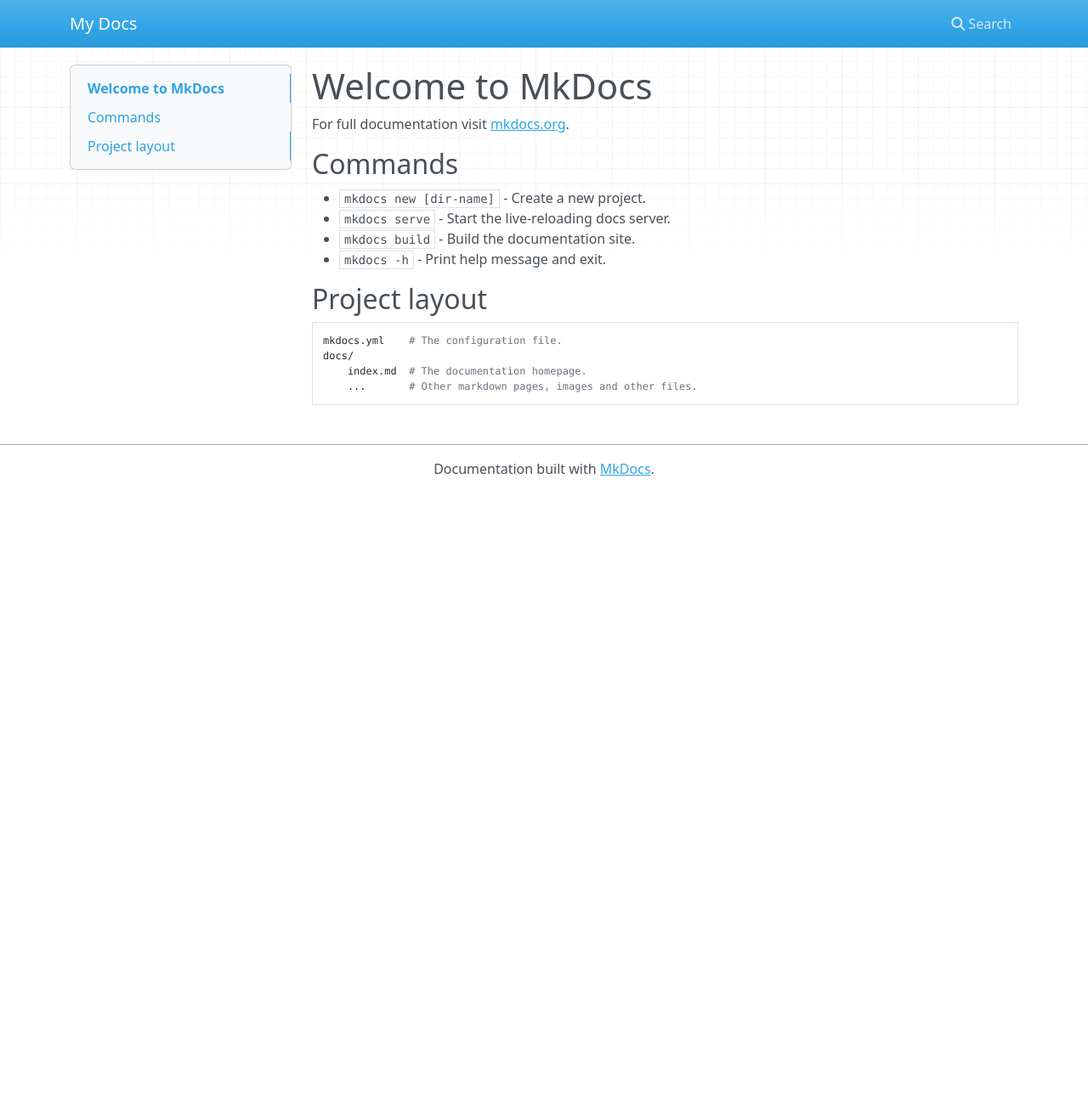
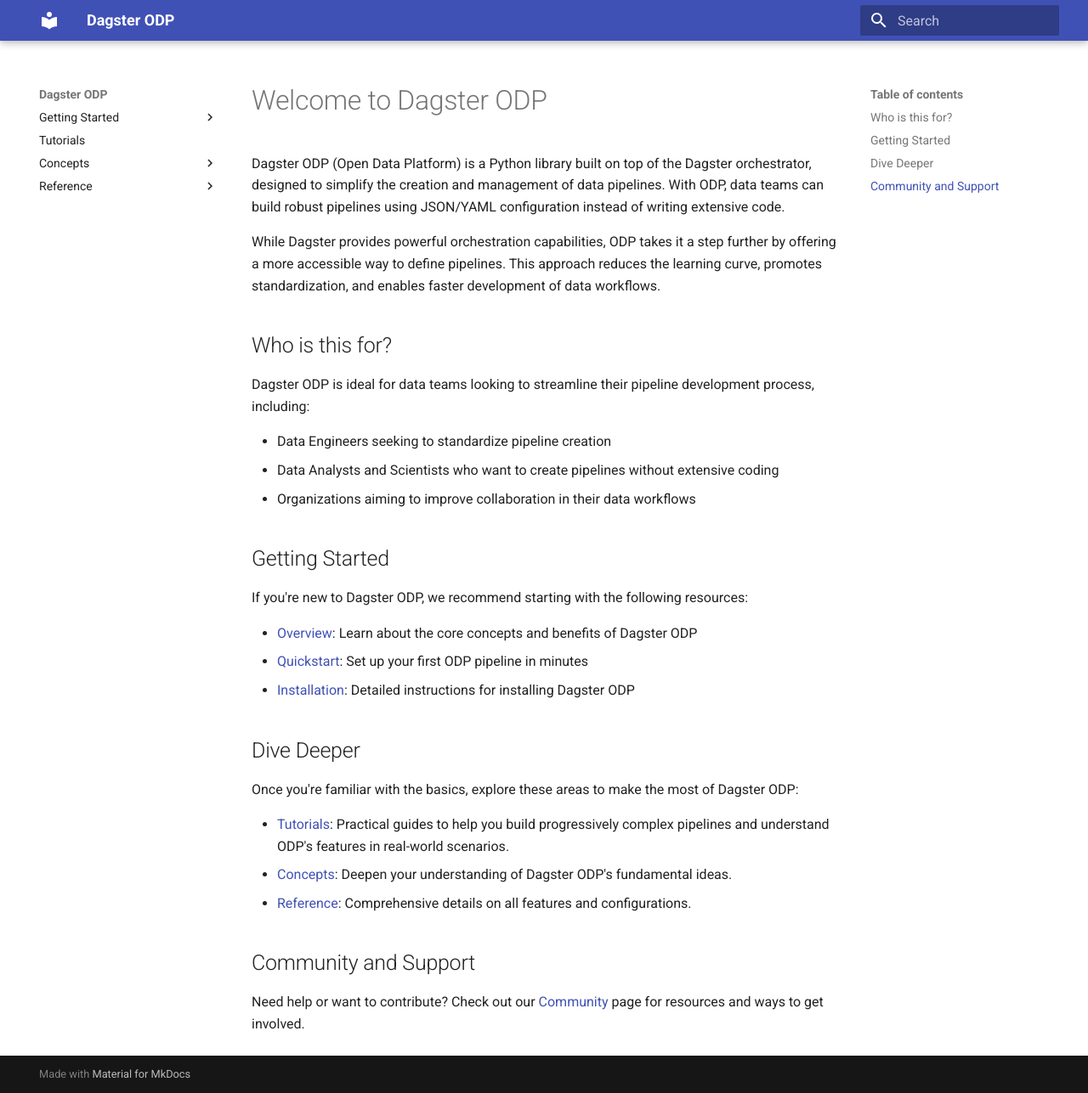
Before and after one commit to runodp/dagster-odp, an MkDocs documentation site: the page built from docs/index.md, in a window 1280 px wide and 1287 px high. Shown: the whole window at 85% size. Built offline with MkDocs 1.6.1 and Material for MkDocs 9.7.7, drawn with Linux system fonts in a browser that asks for light colours; nearby versions of some CDN libraries.

Commit message:
Added index and overview pages to the docs

````diff
--- /dev/null
+++ b/docs/getting-started/overview.md
@@ -0,0 +1,113 @@
+# Overview of Dagster ODP
+
+## What is Dagster ODP?
+
+At its core, Dagster ODP translates user-defined configurations into Dagster primitives such as assets, resources, sensors, schedules, partitions, and asset checks. This abstraction allows for:
+
+1. **No-code pipeline creation**: Data analysts and scientists can create pipelines using pre-defined or custom tasks without writing Python code.
+2. **Declarative pipeline definitions**: Separate pipeline logic from task implementation, allowing for easier maintenance and iteration.
+3. **Task reusability**: Define tasks once and use them across multiple pipelines.
+4. **Integration with popular tools**: Built-in support for tools like DLT for data ingestion and Soda for data quality checks.
+
+## Building pipelines with ODP
+
+### 1. Define Pipelines with YAML Configuration
+
+With ODP, you can define a pipeline using a simple YAML configuration:
+
+```yaml
+assets:
+  - asset_key: raw_data
+    task_type: gcs_file_to_bq
+    params:
+      source_file_uri: gs://my-bucket/raw_data.csv
+      destination_table_id: my_project.my_dataset.raw_data
+
+  - asset_key: transformed_data
+    task_type: dbt
+    depends_on: [raw_data]
+    params:
+      selection: my_dbt_model
+
+jobs:
+  - job_id: daily_etl
+    asset_selection: [raw_data, transformed_data]
+    triggers:
+      - trigger_id: daily_run
+        trigger_type: schedule
+        params:
+          schedule_kind: cron
+          schedule_params:
+            cron_schedule: "0 1 * * *"
+```
+
+This configuration creates a simple ETL pipeline with two assets and a daily schedule, without writing any Python code.
+
+### 2. Leverage Pre-built Components
+
+ODP comes with a variety of pre-built components, with more on the way, to accelerate pipeline development:
+
+**Pre-defined tasks**
+
+- GCS to BigQuery data transfer
+- BigQuery to GCS export
+- DuckDB operations
+- Shell command execution
+
+**Integrated libraries**
+
+- DLT (Data Load Tool) for data ingestion from various sources
+- Soda for data quality checks
+
+### 3. Create Custom Tasks
+
+While ODP provides many pre-built components, it also allows data engineers to create custom tasks for specific needs. Here's an example of a custom task for data anonymization:
+
+```python
+from dagster_odp.tasks.manager import BaseTask, odp_task
+from google.cloud import bigquery
+
+@odp_task("anonymize_pii", required_resources=["bigquery"])
+class AnonymizePIITask(BaseTask):
+    source_table: str
+    destination_table: str
+    columns_to_hash: list[str]
+
+    def run(self) -> Dict:
+        # Anonymization logic
+        # Access the Bigquery resource using self._resources["bigquery"]
+        pass
+```
+
+Use the custom task in your pipeline configuration:
+
+```yaml
+assets:
+  - asset_key: anonymized_user_data
+    task_type: anonymize_pii
+    params:
+      source_table: my_project.raw_data.users
+      destination_table: my_project.processed_data.anonymized_users
+      columns_to_hash: ["email", "phone_number", "social_security_number"]
+```
+
+## Why Use Dagster ODP?
+
+### 1. Empower Non-Engineers
+By using a configuration-based approach, ODP allows data analysts and scientists to create and modify pipelines without deep engineering knowledge.
+
+### 2. Standardize Pipeline Structure
+ODP encourages a standardized approach to pipeline development within an organization. This leads to more consistent, maintainable, and understandable data workflows.
+
+### 3. Accelerate Development
+With pre-built components and integrations, ODP significantly reduces the time and effort required to create new data pipelines. Teams can focus on the "what" (pipeline business logic) rather than the "how" (task implementation details).
+
+### 4. Improve Maintainability
+The declarative nature of ODP configurations makes it easier to understand, modify, and version control pipelines. This improves long-term maintainability of data workflows.
+
+### 5. Scale with Flexibility
+As your data needs grow, ODP allows you to easily extend functionality through custom tasks while maintaining the simplicity of configuration-based pipeline creation for all team members.
+
+## Next Steps
+
+Now that you're familiar with Dagster ODP's concepts and benefits, you're ready to start building your first pipeline. Check out our [Quickstart Guide](getting-started/quickstart) to get started, the [Tutorials](tutorials.md) for more advanced real-world use cases, or dive into the Concepts section for a deeper understanding of ODP's components.
--- a/docs/index.md
+++ b/docs/index.md
@@ -1,17 +1,33 @@
-# Welcome to MkDocs
+# Welcome to Dagster ODP
 
-For full documentation visit [mkdocs.org](https://www.mkdocs.org).
+Dagster ODP (Open Data Platform) is a Python library built on top of the Dagster orchestrator, designed to simplify the creation and management of data pipelines. With ODP, data teams can build robust pipelines using JSON/YAML configuration instead of writing extensive code.
 
-## Commands
+While Dagster provides powerful orchestration capabilities, ODP takes it a step further by offering a more accessible way to define pipelines. This approach reduces the learning curve, promotes standardization, and enables faster development of data workflows.
 
-* `mkdocs new [dir-name]` - Create a new project.
-* `mkdocs serve` - Start the live-reloading docs server.
-* `mkdocs build` - Build the documentation site.
-* `mkdocs -h` - Print help message and exit.
+## Who is this for?
 
-## Project layout
+Dagster ODP is ideal for data teams looking to streamline their pipeline development process, including:
 
-    mkdocs.yml    # The configuration file.
-    docs/
-        index.md  # The documentation homepage.
-        ...       # Other markdown pages, images and other files.
+- Data Engineers seeking to standardize pipeline creation
+- Data Analysts and Scientists who want to create pipelines without extensive coding
+- Organizations aiming to improve collaboration in their data workflows
+
+## Getting Started
+
+If you're new to Dagster ODP, we recommend starting with the following resources:
+
+- [Overview](getting-started/overview.md): Learn about the core concepts and benefits of Dagster ODP
+- [Quickstart](quickstart.md): Set up your first ODP pipeline in minutes
+- [Installation](installation.md): Detailed instructions for installing Dagster ODP
+
+## Dive Deeper
+
+Once you're familiar with the basics, explore these areas to make the most of Dagster ODP:
+
+- [Tutorials](tutorials.md): Practical guides to help you build progressively complex pipelines and understand ODP's features in real-world scenarios.
+- [Concepts](concepts.md): Deepen your understanding of Dagster ODP's fundamental ideas.
+- [Reference](reference.md): Comprehensive details on all features and configurations.
+
+## Community and Support
+
+Need help or want to contribute? Check out our [Community](community.md) page for resources and ways to get involved.
--- a/mkdocs.yml
+++ b/mkdocs.yml
@@ -1 +1,21 @@
-site_name: My Docs
+site_name: Dagster ODP
+site_url: https://mydomain.org/docs
+theme:
+  name: material
+nav:
+  - Getting Started:
+    - Overview: getting-started/overview.md
+    - Quickstart: getting-started/quickstart.md
+    - Installation: getting-started/installation.md
+  - Tutorials: tutorials.md
+  - Concepts:
+    - Overview: concepts/concepts.md
+    - Workflow config: concepts/workflow_config.md
+    - Dagster config: concepts/dagster_config.md
+    - Tasks: concepts/tasks.md
+    - Resources: concepts/resources.md
+    - Sensors: concepts/sensors.md
+  - Reference:
+    - Overview: reference/reference.md
+    - Workflows: reference/workflows.md
+    - Dagster Config: reference/dagster_config.md
````
Also changed, not shown: 1 other file.
